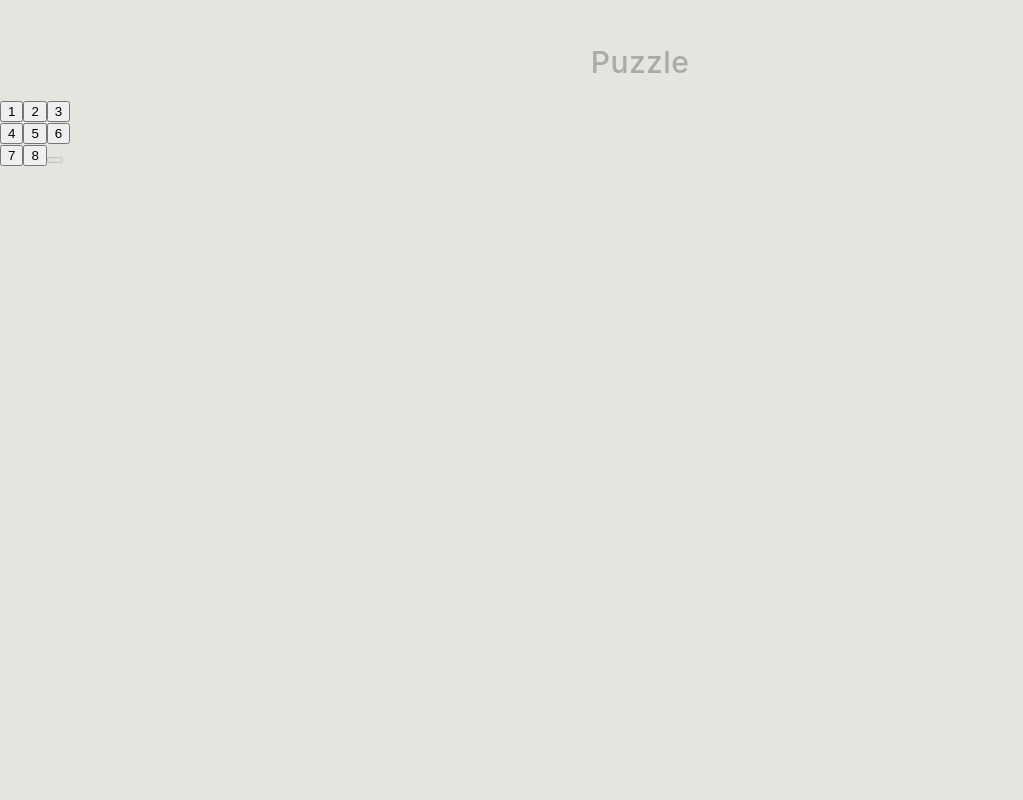
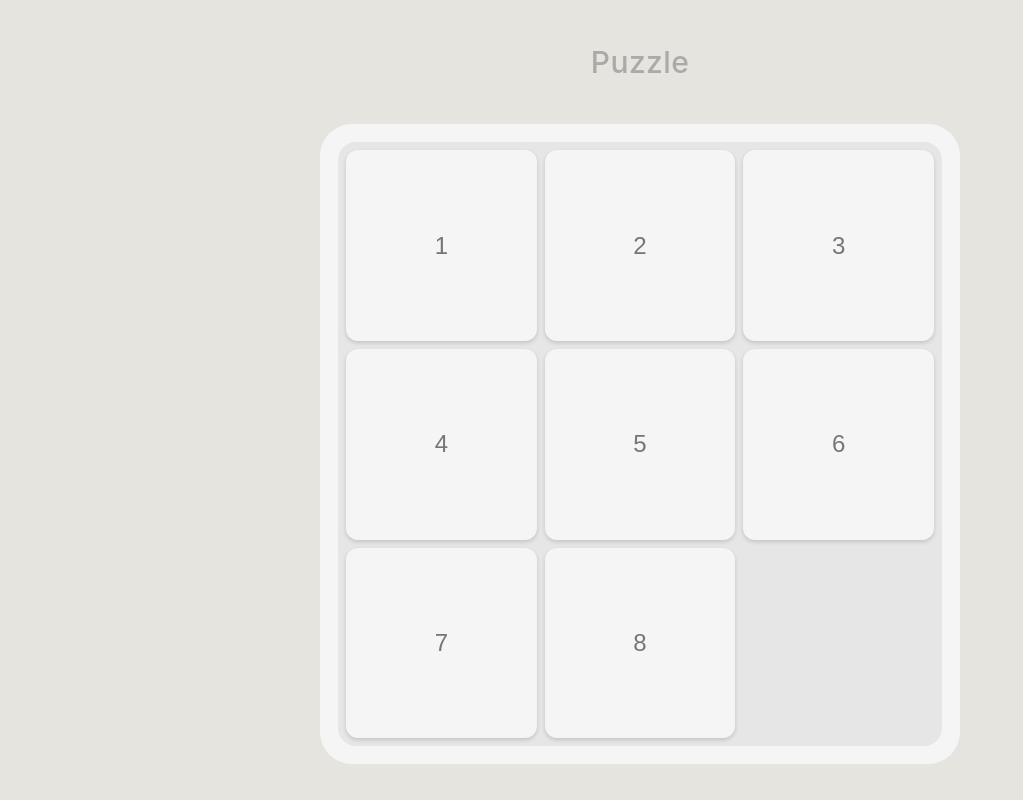
Before and after one commit to sandrapalang/puzzle, a React (Vite) app: page / in a window 1280 px wide. Shown: the whole page, without its empty margins (0-1023 px from the left). Built offline with nearby package versions, Linux system fonts and the light colour scheme.

Commit message:
feat(styles): improve board and tiles readability and interactivity

```diff
--- a/src/styles/components.scss
+++ b/src/styles/components.scss
@@ -1 +1,56 @@
-/* component styles */
+.board {
+	&-frame {
+		background-color: var(--color-accent-whitesmoke);
+		border-radius: 32px;
+		margin: 0 auto;
+		max-width: 640px;
+		padding: 18px;
+		width: 100%;
+	}
+
+	&-surface {
+		background-color: var(--color-bg-tertiary-alpha);
+		border-radius: 18px;
+		height: 100%;
+		padding: 8px;
+		width: 100%;
+	}
+
+	&-grid {
+		display: flex;
+		flex-direction: column;
+		gap: 8px;
+		width: 100%;
+	}
+
+	&-row {
+		display: flex;
+		gap: 8px;
+	}
+}
+
+.tile {
+	align-items: center;
+	aspect-ratio: 1;
+	background-color: var(--color-accent-whitesmoke);
+	border: none;
+	border-radius: 12px;
+	box-shadow: 0 2px 4px var(--box-shadow);
+	color: var(--color-text-secondary-alpha);
+	cursor: pointer;
+	display: flex;
+	font-size: 24px;
+	justify-content: center;
+	overflow: hidden;
+	width: 100%;
+
+	&-empty {
+		background-color: transparent;
+		box-shadow: none;
+		cursor: default;
+	}
+
+	&:not(.tile-empty):hover {
+		background-color: var(--color-accent-smoke);
+	}
+}
--- a/src/styles/layout.scss
+++ b/src/styles/layout.scss
@@ -5,6 +5,7 @@
 .puzzle {
 	display: flex;
 	flex-direction: column;
+	gap: 24px;
 	margin: 0 auto;
 	width: 100%;
 
```
